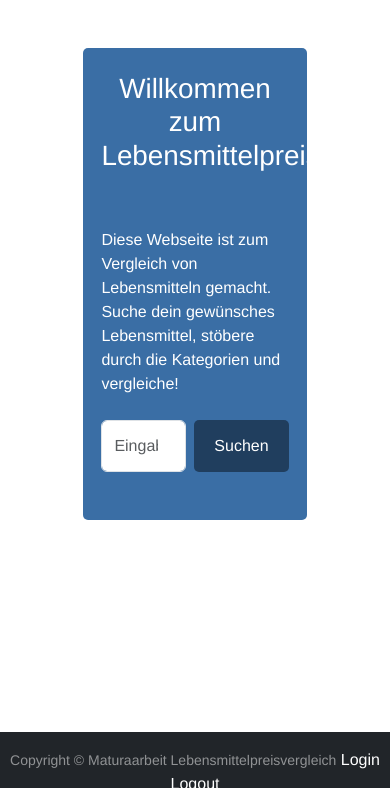
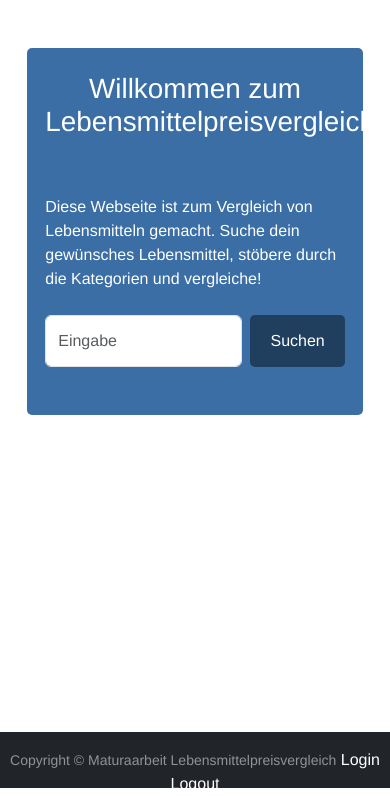
Before and after one commit to nils-am/Lebensmittelpreisvergleich, a Flask app: page / in a window 390 px wide. Shown: the part 56-852 px from the top of the page. Run offline with Flask 3, Linux system fonts and the light colour scheme; some libraries are stand-ins or nearby versions.

Commit message:
homepage changed for mobile screen

```diff
--- a/static/style.css
+++ b/static/style.css
@@ -263,6 +263,11 @@ Change Dropdown Menu to Hover by the following CSS Code:
     }
 }
 
+@media only screen and (orientation: portrait) {
+    .blocktext {
+        width: 90%;
+    }
+}
 
 
 
```
